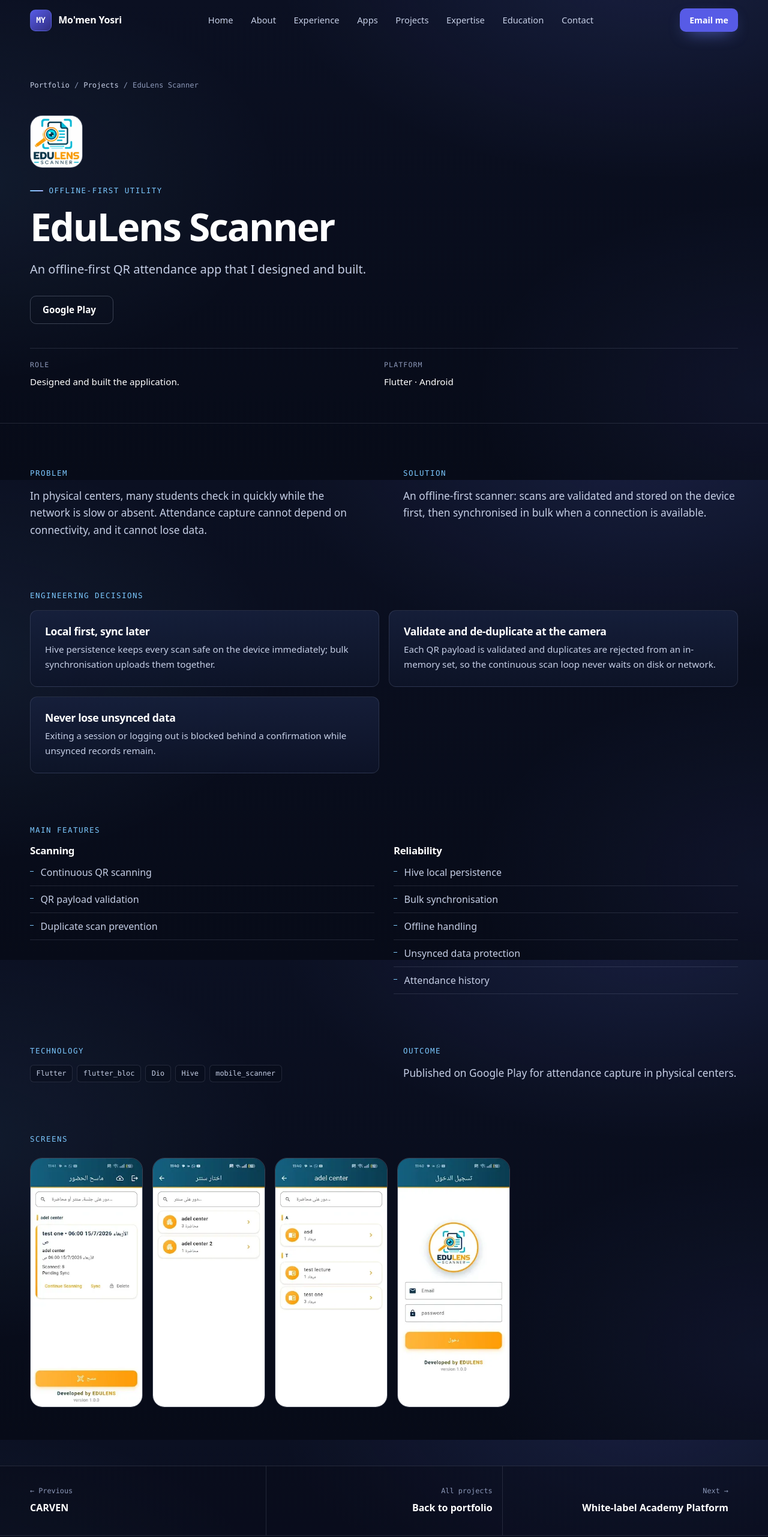
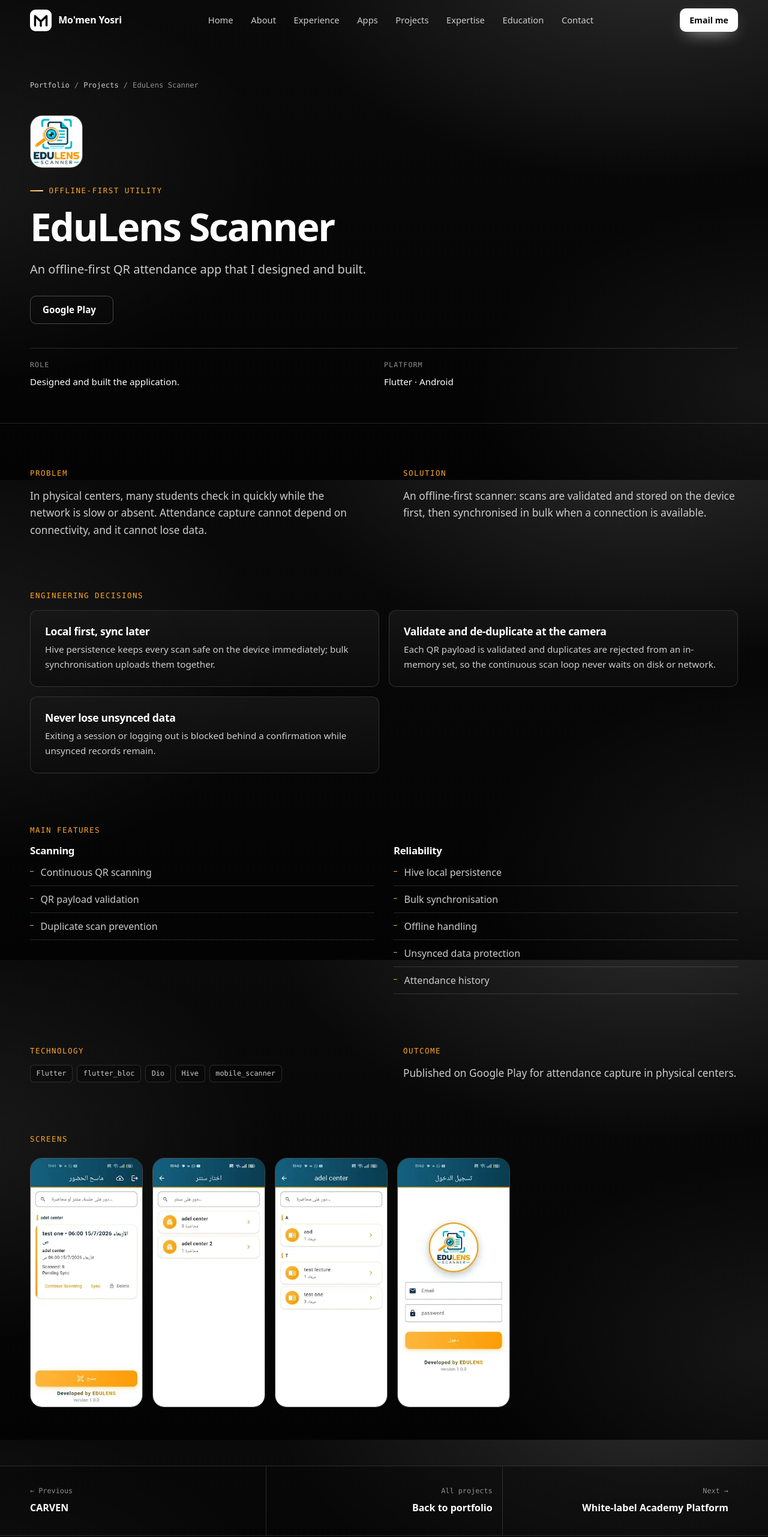
Before and after one commit to Momen-Yosri/my-portfolio, an Astro site: page /my-portfolio/projects/edulens-scanner/ in a window 1280 px wide. Shown: the top 2562 px of the page at 60% size. Built offline with nearby package versions, Linux system fonts and the light colour scheme; Astro itself is replaced by a stand-in of ours; animation ran at ten frames a second.

Commit message:
style: adopt monochrome aesthetic with dynamic per-project color accents
- Shift global palette to neutral dark with pure black background tokens
- Add project-specific accent colors to projects.ts and apply to cards/case studies
- Dynamically synchronize header and scroll progress bar color to current section in view
- Refactor component styles and diagrams to derive from contextual accent-2 and color-mix
- Update favicon, meta theme-color, and OG image to match monochrome styling

```diff
--- a/src/components/AlsoWorkedOn.astro
+++ b/src/components/AlsoWorkedOn.astro
@@ -140,8 +140,8 @@ const items = moreProjects
     position: relative;
     display: grid;
     place-items: center;
-    background: var(--accent);
-    color: #ffffff;
+    background: var(--accent-2);
+    color: #050505;
     font-size: 0.8rem;
   }
   h4 {
--- a/src/components/AppShowcase.astro
+++ b/src/components/AppShowcase.astro
@@ -96,6 +96,9 @@ const first = apps[0];
 </script>
 
 <style>
+  .stage {
+    --accent-2: var(--glow);
+  }
   .stage {
     display: grid;
     grid-template-columns: minmax(0, 320px) minmax(0, 1fr);
--- a/src/components/Experience.astro
+++ b/src/components/Experience.astro
@@ -67,7 +67,7 @@ import { experience } from '../data/experience';
   }
   .current .dot {
     border-color: var(--accent-2);
-    box-shadow: 0 0 0 4px rgba(110, 130, 255, 0.16);
+    box-shadow: 0 0 0 4px color-mix(in srgb, var(--accent-2) 16%, transparent);
   }
   .head {
     display: flex;
--- a/src/components/Footer.astro
+++ b/src/components/Footer.astro
@@ -20,7 +20,7 @@ const year = new Date().getFullYear();
     padding-block: 2rem;
     font-size: 0.88rem;
     color: var(--text-3);
-    background: rgba(7, 11, 24, 0.6);
+    background: rgba(5, 5, 5, 0.6);
   }
   .row {
     display: flex;
--- a/src/components/Nav.astro
+++ b/src/components/Nav.astro
@@ -12,7 +12,16 @@ const prefix = home ? '' : u('');
 <header class="site-header">
   <div class="container bar">
     <a class="brand" href={home ? '#home' : u('')} aria-label={`${profile.name}, home`}>
-      <span class="mark" aria-hidden="true">{profile.monogram}</span>
+      <svg class="mark" viewBox="0 0 64 64" width="36" height="36" aria-hidden="true">
+        <rect width="64" height="64" rx="16" fill="#fff"></rect>
+        <path
+          d="M15 47V19L32 35L49 19V47M32 35V48"
+          fill="none"
+          stroke="#050505"
+          stroke-width="6"
+          stroke-linecap="round"
+          stroke-linejoin="round"></path>
+      </svg>
       <span class="brand-name">{profile.name}</span>
     </a>
 
@@ -61,7 +70,7 @@ const prefix = home ? '' : u('');
       backdrop-filter 0.3s;
   }
   :global(.site-header.scrolled) {
-    background: rgba(7, 11, 24, 0.78);
+    background: rgba(5, 5, 5, 0.78);
     backdrop-filter: blur(14px);
     -webkit-backdrop-filter: blur(14px);
     border-bottom-color: var(--border);
@@ -84,18 +93,11 @@ const prefix = home ? '' : u('');
   .brand:hover {
     text-decoration: none;
   }
+  /* joined MY monogram: colours live on the SVG so it is always white */
   .mark {
-    display: grid;
-    place-items: center;
+    flex: none;
     width: 36px;
     height: 36px;
-    border-radius: 9px;
-    font-family: var(--font-mono);
-    font-size: 0.82rem;
-    font-weight: 700;
-    color: #fff;
-    background: linear-gradient(140deg, var(--accent), #312e81);
-    border: 1px solid rgba(110, 130, 255, 0.4);
   }
   .menu {
     display: flex;
@@ -116,7 +118,7 @@ const prefix = home ? '' : u('');
     text-decoration: none;
   }
   .menu a[data-nav-link][aria-current='true'] {
-    background: rgba(110, 130, 255, 0.1);
+    background: color-mix(in srgb, var(--accent-2) 10%, transparent);
   }
   .cta-mobile,
   .toggle {
@@ -180,7 +182,7 @@ const prefix = home ? '' : u('');
       flex-direction: column;
       gap: 0;
       padding: 1rem var(--gutter) 2rem;
-      background: rgba(7, 11, 24, 0.98);
+      background: rgba(5, 5, 5, 0.98);
       overflow-y: auto;
       visibility: hidden;
       opacity: 0;
--- a/src/components/PlatformCard.astro
+++ b/src/components/PlatformCard.astro
@@ -10,7 +10,7 @@ const { project } = Astro.props;
 const mid = (brandedApps.length - 1) / 2;
 ---
 
-<article class="card platform-card" data-reveal>
+<article class="card platform-card" data-reveal style={`--accent-2:${project.color}`}>
   <div class="text">
     <p class="kicker mono">01 · {project.category}</p>
     <h3><a class="stretch" href={u(`projects/${project.slug}/`)}>{project.name}</a></h3>
@@ -56,11 +56,11 @@ const mid = (brandedApps.length - 1) / 2;
     gap: 1.5rem;
     padding: 1.5rem 1.75rem;
     overflow: hidden;
-    border-color: rgba(110, 130, 255, 0.3);
+    border-color: color-mix(in srgb, var(--accent-2) 30%, transparent);
   }
   .platform-card:hover,
   .platform-card:focus-within {
-    border-color: rgba(110, 130, 255, 0.7);
+    border-color: color-mix(in srgb, var(--accent-2) 70%, transparent);
   }
   .kicker {
     font-size: 0.7rem;
--- a/src/components/ScreenGallery.astro
+++ b/src/components/ScreenGallery.astro
@@ -30,7 +30,7 @@ const { shots, label } = Astro.props;
     scroll-snap-type: x mandatory;
     padding-block: 0.5rem 1.25rem;
     scrollbar-width: thin;
-    scrollbar-color: var(--accent) transparent;
+    scrollbar-color: var(--accent-2) transparent;
   }
   li {
     flex: 0 0 auto;
--- a/src/components/SecurityFlow.astro
+++ b/src/components/SecurityFlow.astro
@@ -52,7 +52,7 @@ const checks = ['Root / jailbreak', 'Emulator', 'Developer mode', 'ADB'];
     padding: 1.4rem;
     border: 1px solid var(--border);
     border-radius: var(--radius);
-    background: rgba(18, 27, 52, 0.6);
+    background: rgba(18, 18, 18, 0.6);
   }
   .steps li:not(:last-child)::after {
     content: '→';
--- a/src/components/Snapshot.astro
+++ b/src/components/Snapshot.astro
@@ -27,7 +27,7 @@ import { snapshot } from '../data/profile';
 <style>
   .snap {
     border-block: 1px solid var(--border);
-    background: rgba(7, 11, 24, 0.45);
+    background: rgba(5, 5, 5, 0.45);
   }
   .grid {
     display: grid;
--- a/src/data/projects.ts
+++ b/src/data/projects.ts
@@ -24,6 +24,7 @@ export interface Project {
   links: StoreLinks;
   linkNote?: string;
   logo?: string; // path under public/
+  color: string; // accent for the card and case study
   notes?: string[];
   timeline?: string;
   credits?: string;
@@ -34,6 +35,7 @@ export interface Project {
 export const projects: Project[] = [
   {
     slug: 'white-label-academy-platform',
+    color: '#5ee6a8',
     name: 'White-label Academy Platform',
     short: 'A reusable Flutter platform powering nine published, branded academy apps.',
     category: 'Platform engineering',
@@ -94,6 +96,7 @@ export const projects: Project[] = [
   },
   {
     slug: 'nasu-university-learning-app',
+    color: '#6f9bff',
     screenshots: screens['nasu-university-learning-app'],
     logo: 'logos/nasu-university-learning-app.webp',
     name: 'NASU',
@@ -139,6 +142,7 @@ export const projects: Project[] = [
   },
   {
     slug: 'edulens-student-app',
+    color: '#29c5f6',
     logo: 'logos/edulens-student-app.webp',
     screenshots: screens['edulens-student-app'],
     name: 'EduLens Student App',
@@ -177,6 +181,7 @@ export const projects: Project[] = [
   },
   {
     slug: 'carven',
+    color: '#ff5d63',
     logo: 'logos/carven.webp',
     screenshots: screens['carven'],
     name: 'CARVEN',
@@ -215,6 +220,7 @@ export const projects: Project[] = [
   },
   {
     slug: 'edulens-scanner',
+    color: '#ffa724',
     logo: 'logos/edulens-scanner.webp',
     screenshots: screens['edulens-scanner'],
     name: 'EduLens Scanner',
--- a/src/layouts/BaseLayout.astro
+++ b/src/layouts/BaseLayout.astro
@@ -34,7 +34,7 @@ const jsonLd = JSON.stringify({
     <meta name="viewport" content="width=device-width, initial-scale=1" />
     <title>{title}</title>
     <meta name="description" content={description} />
-    <meta name="theme-color" content="#070b18" />
+    <meta name="theme-color" content="#030303" />
     <meta name="color-scheme" content="dark" />
     <link rel="canonical" href={canonical} />
     <link rel="icon" type="image/svg+xml" href={u('favicon.svg')} />
--- a/src/pages/projects/[slug].astro
+++ b/src/pages/projects/[slug].astro
@@ -34,7 +34,7 @@ const meta = [
   description={`${p.short} ${p.outcome}`.slice(0, 300)}
   type="article"
 >
-  <article>
+  <article class="case" style={`--accent-2:${p.color}`}>
     <header class="top">
       <div class="container">
         <nav class="crumbs mono" aria-label="Breadcrumb">
@@ -333,7 +333,7 @@ const meta = [
   }
   .pager {
     border-top: 1px solid var(--border);
-    background: rgba(7, 11, 24, 0.45);
+    background: rgba(5, 5, 5, 0.45);
   }
   .pager-in {
     display: grid;
--- a/src/scripts/site.ts
+++ b/src/scripts/site.ts
@@ -79,6 +79,12 @@ if (secs.length && 'IntersectionObserver' in window) {
     (entries) => {
       for (const e of entries) {
         if (e.isIntersecting) {
+          // navigation takes the colour of the section in view
+          const accent = e.target.id === 'home' ? '#ffffff' : getComputedStyle(e.target).getPropertyValue('--accent-2');
+          document.querySelectorAll<HTMLElement>('.site-header, .scroll-progress').forEach((el) => {
+            el.style.setProperty('--accent-2', accent);
+            el.style.setProperty('--gradient', accent);
+          });
           links.forEach((l) =>
             l.hash === `#${e.target.id}` ? l.setAttribute('aria-current', 'true') : l.removeAttribute('aria-current'),
           );
--- a/src/styles/global.css
+++ b/src/styles/global.css
@@ -1,17 +1,16 @@
 :root {
-  --bg: #0b1022;
-  --bg-dark: #070b18;
-  --surface: #121a32;
-  --surface-2: #182342;
-  --accent: #575be6;
-  --accent-2: #7cc8ff;
-  --accent-3: #a5b4fc;
+  --bg: #0a0a0a;
+  --bg-dark: #030303;
+  --surface: #0e0e0e;
+  --surface-2: #171717;
+  --accent-2: #ffffff;
+  --accent-3: #a3a3a3;
   --gradient: linear-gradient(100deg, var(--accent-2), var(--accent-3));
   --text: #ffffff;
-  --text-2: #c6cfe6;
-  --text-3: #8c98b8;
-  --border: rgba(198, 207, 230, 0.14);
-  --border-strong: rgba(198, 207, 230, 0.26);
+  --text-2: #cdcdcd;
+  --text-3: #8f8f8f;
+  --border: rgba(255, 255, 255, 0.14);
+  --border-strong: rgba(255, 255, 255, 0.26);
 
   --font-sans: 'Inter Variable', system-ui, -apple-system, 'Segoe UI', Roboto, sans-serif;
   --font-mono: 'JetBrains Mono Variable', ui-monospace, SFMono-Regular, Menlo, Consolas, monospace;
@@ -34,6 +33,18 @@
   --ease: cubic-bezier(0.22, 0.61, 0.36, 1);
 }
 
+/* Black and white site; colour comes only from the apps and projects. */
+:root,
+.section,
+.site-header,
+.pcard,
+.case {
+  --gradient: linear-gradient(100deg, var(--accent-2), color-mix(in srgb, var(--accent-2) 35%, #fff));
+}
+.section[id] {
+  background: radial-gradient(70% 55% at 85% 0%, color-mix(in srgb, var(--accent-2) 10%, transparent), transparent 70%);
+}
+
 *,
 *::before,
 *::after {
@@ -52,9 +63,9 @@ body {
   line-height: 1.65;
   color: var(--text-2);
   background:
-    radial-gradient(900px 520px at 85% -8%, rgba(110, 130, 255, 0.13), transparent 70%),
-    radial-gradient(760px 480px at -5% 38%, rgba(124, 200, 255, 0.07), transparent 70%),
-    radial-gradient(700px 460px at 100% 82%, rgba(110, 130, 255, 0.07), transparent 70%),
+    radial-gradient(900px 520px at 85% -8%, color-mix(in srgb, var(--accent-2) 13%, transparent), transparent 70%),
+    radial-gradient(760px 480px at -5% 38%, color-mix(in srgb, var(--accent-2) 7%, transparent), transparent 70%),
+    radial-gradient(700px 460px at 100% 82%, color-mix(in srgb, var(--accent-2) 7%, transparent), transparent 70%),
     linear-gradient(180deg, var(--bg) 0%, var(--bg-dark) 100%);
   background-attachment: fixed;
   overflow-x: hidden;
@@ -97,7 +108,7 @@ ul {
   border-radius: 4px;
 }
 ::selection {
-  background: rgba(110, 130, 255, 0.3);
+  background: color-mix(in srgb, var(--accent-2) 30%, transparent);
 }
 
 .container {
@@ -115,7 +126,7 @@ ul {
   position: absolute;
   inset: 0 0 auto;
   height: 1px;
-  background: linear-gradient(90deg, transparent, rgba(110, 130, 255, 0.35), rgba(124, 200, 255, 0.35), transparent);
+  background: linear-gradient(90deg, transparent, color-mix(in srgb, var(--accent-2) 35%, transparent), color-mix(in srgb, var(--accent-2) 35%, transparent), transparent);
 }
 .mono {
   font-family: var(--font-mono);
@@ -132,8 +143,8 @@ ul {
   position: absolute;
   left: 1rem;
   top: -4rem;
-  background: var(--accent);
-  color: #ffffff;
+  background: var(--accent-2);
+  color: #050505;
   padding: 0.6rem 1rem;
   border-radius: var(--radius-sm);
   z-index: 100;
@@ -202,15 +213,15 @@ ul {
 .btn:hover {
   text-decoration: none;
   border-color: var(--accent-2);
-  background: rgba(110, 130, 255, 0.08);
+  background: color-mix(in srgb, var(--accent-2) 8%, transparent);
 }
 .btn-primary {
   position: relative;
   overflow: hidden;
-  background: var(--accent);
-  color: #ffffff;
+  background: var(--accent-2);
+  color: #050505;
   border-color: transparent;
-  box-shadow: 0 10px 28px -12px rgba(110, 130, 255, 0.9);
+  box-shadow: 0 10px 28px -12px color-mix(in srgb, var(--accent-2) 90%, transparent);
 }
 .btn-primary::after {
   content: '';
@@ -221,10 +232,11 @@ ul {
   pointer-events: none;
 }
 .btn-primary:hover {
-  background: #6b6ff2;
+  background: color-mix(in srgb, var(--accent-2) 82%, #fff);
+  color: #050505;
   border-color: transparent;
   transform: translateY(-2px);
-  box-shadow: 0 16px 34px -12px rgb(110, 130, 255);
+  box-shadow: 0 16px 34px -12px var(--accent-2);
 }
 .btn-primary:hover::after {
   transform: translateX(110%);
@@ -249,13 +261,13 @@ ul {
   border: 1px solid var(--border);
   border-radius: 6px;
   color: var(--text-2);
-  background: rgba(7, 11, 24, 0.4);
+  background: rgba(5, 5, 5, 0.4);
 }
 
 /* Cards */
 .card {
   position: relative;
-  background: linear-gradient(180deg, rgba(24, 34, 64, 0.78), rgba(14, 21, 42, 0.78));
+  background: linear-gradient(180deg, rgba(24, 24, 24, 0.78), rgba(13, 13, 13, 0.78));
   border: 1px solid var(--border);
   border-radius: var(--radius);
   transition:
@@ -270,7 +282,7 @@ ul {
   position: absolute;
   inset: 0;
   border-radius: inherit;
-  background: radial-gradient(360px circle at var(--mx, 50%) var(--my, 50%), rgba(110, 130, 255, 0.14), transparent 65%);
+  background: radial-gradient(360px circle at var(--mx, 50%) var(--my, 50%), color-mix(in srgb, var(--accent-2) 14%, transparent), transparent 65%);
   opacity: 0;
   transition: opacity 0.3s;
   pointer-events: none;
```
Also changed, not shown: scripts/make-og.mjs (+7 -8 lines), src/components/ArchitectureDiagram.astro (+8 -8 lines), src/components/ProjectCard.astro (+12 -9 lines), public/favicon.svg, public/og.png.
